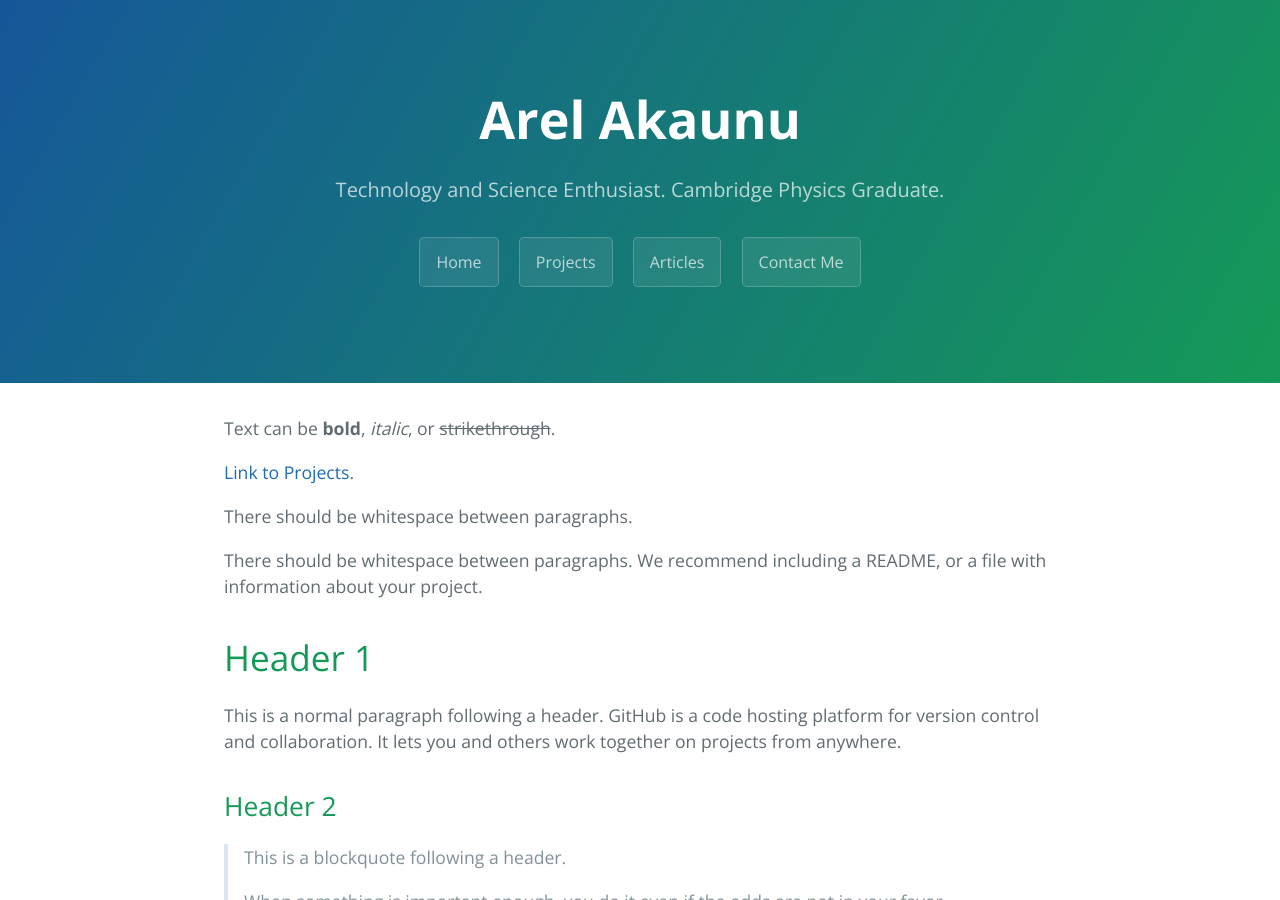
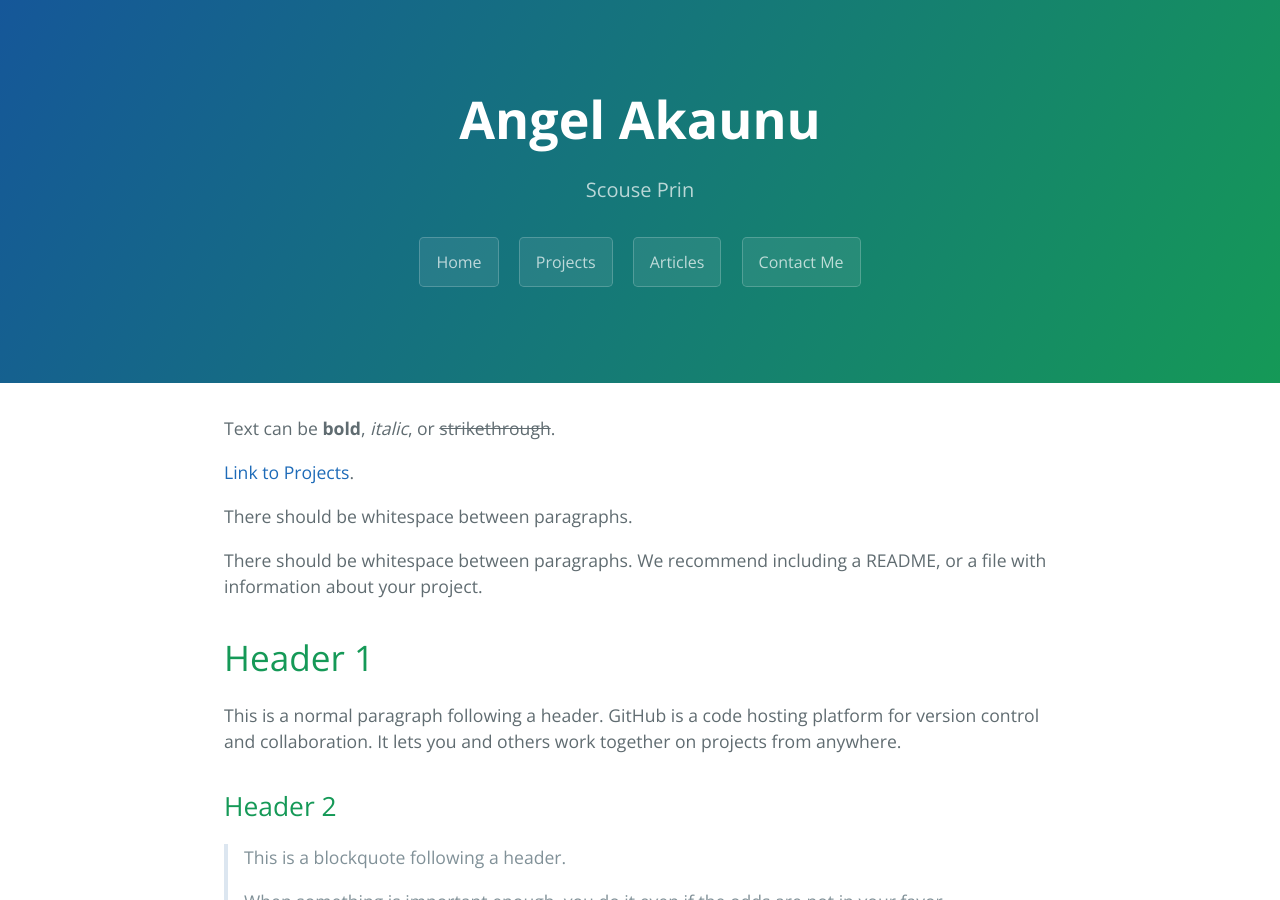
Before and after one commit to arelakaunu/arelakaunu.github.io, a Jekyll site: the page built from index.md, in a window 1280 px wide and 900 px high. Built offline with Jekyll 4.4.1, drawn with Linux system fonts in a browser that asks for light colours.

Commit message:
Update _config.yml

```diff
--- a/_config.yml
+++ b/_config.yml
@@ -1,7 +1,7 @@
 remote_theme: pages-themes/cayman@v0.2.0
 plugins:
 - jekyll-remote-theme # add this line to the plugins list if you already have one
-title: Arel Akaunu
-description: Technology and Science Enthusiast. Cambridge Physics Graduate.
+title: Angel Akaunu
+description: Scouse Prin
 show_downloads: true
 google_analytics: G-CVW4711Y3G
```
